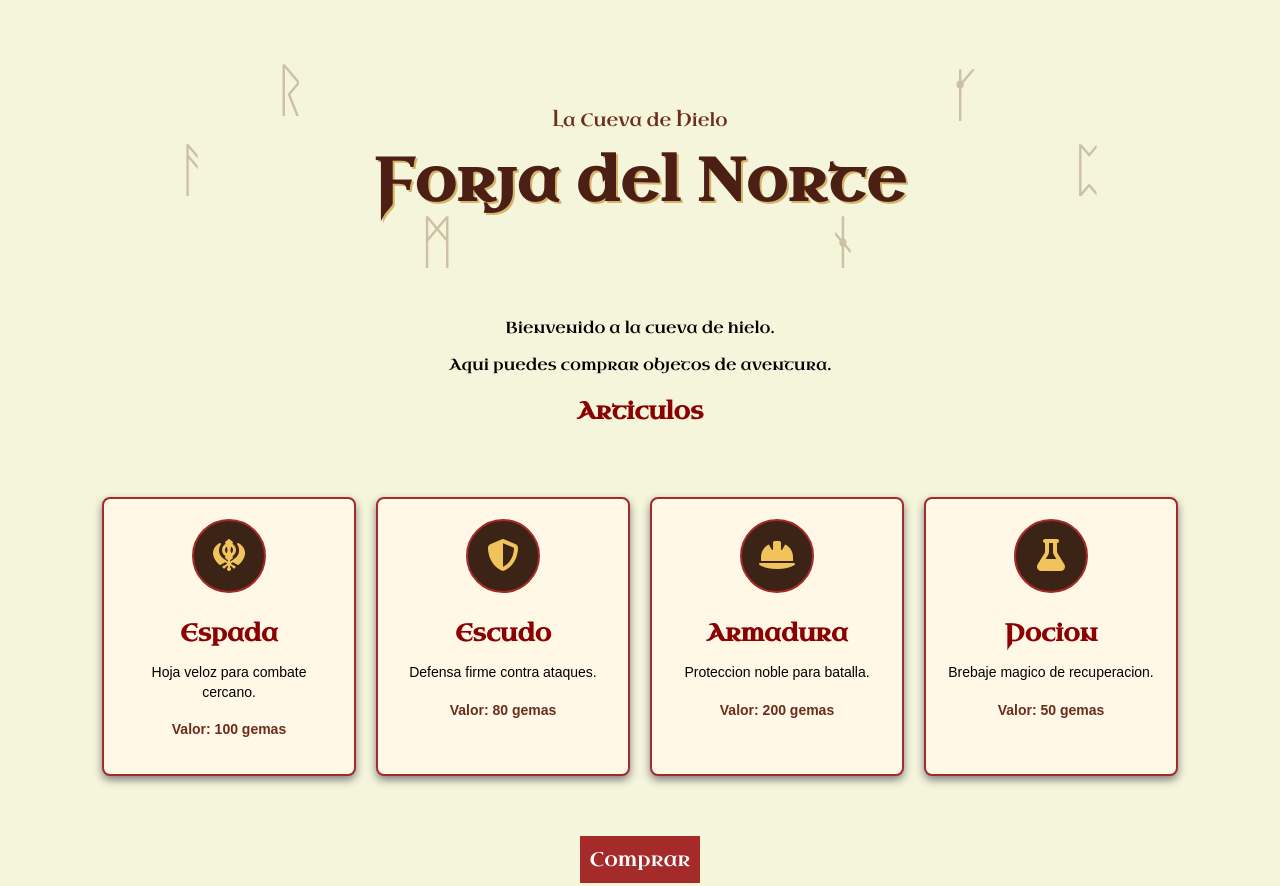
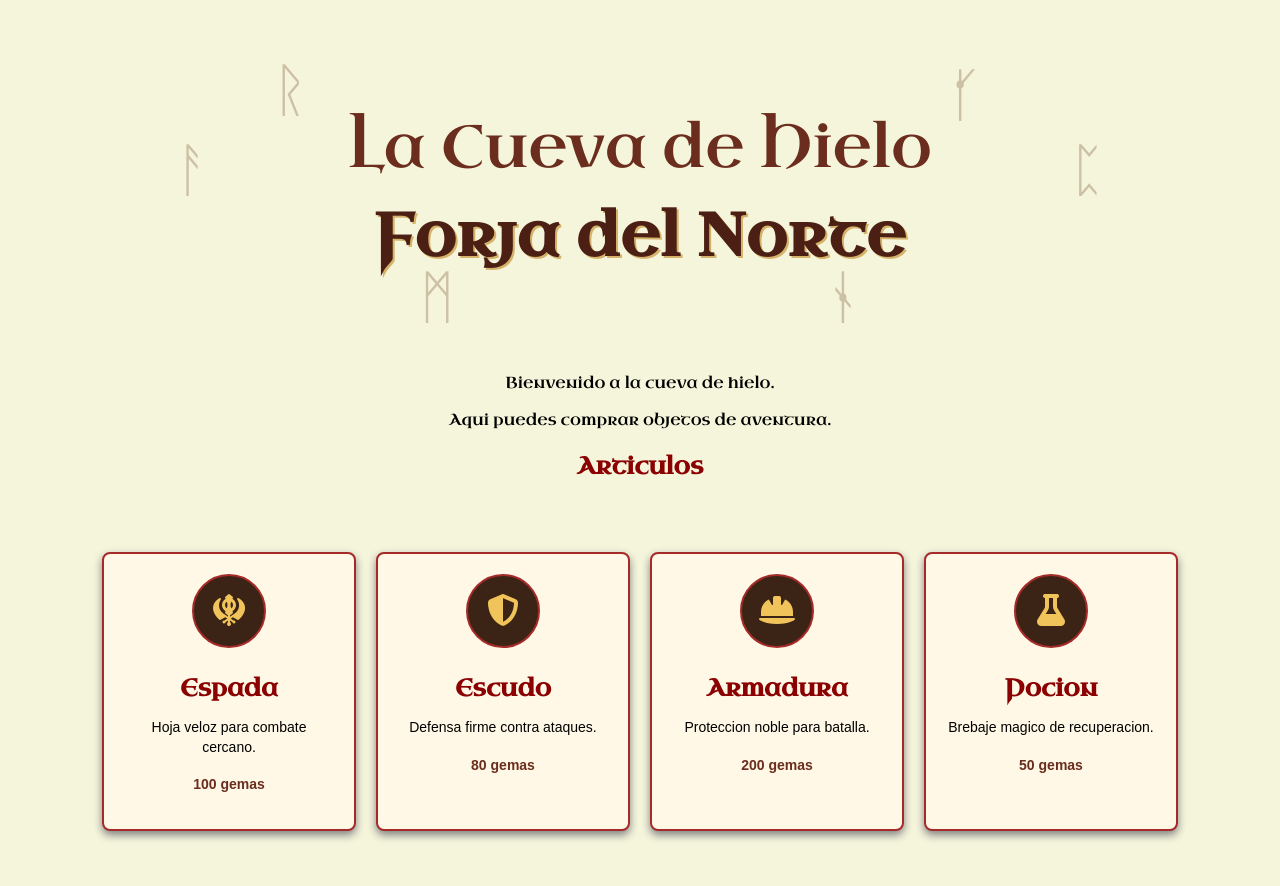
Before and after one commit to BryanGz25/Laboratorio-Github-5-8, a plain HTML site: page index.html in a window 1280 px wide. Shown: the top 886 px of the page. Drawn offline with Linux system fonts and the light colour scheme.

Commit message:
arreglos de textos en descripciones

```diff
--- a/index.html
+++ b/index.html
@@ -33,28 +33,28 @@
             <div class="icono"><i class="fa-solid fa-khanda"></i></div>
             <h3>Espada</h3>
             <p>Hoja veloz para combate cercano.</p>
-            <p class="valor">Valor: 100 gemas</p>
+            <p class="valor">100 gemas</p>
         </div>
 
         <div class="articulo">
             <div class="icono"><i class="fa-solid fa-shield-halved"></i></div>
             <h3>Escudo</h3>
             <p>Defensa firme contra ataques.</p>
-            <p class="valor">Valor: 80 gemas</p>
+            <p class="valor">80 gemas</p>
         </div>
 
         <div class="articulo">
             <div class="icono"><i class="fa-solid fa-helmet-safety"></i></div>
             <h3>Armadura</h3>
             <p>Proteccion noble para batalla.</p>
-            <p class="valor">Valor: 200 gemas</p>
+            <p class="valor">200 gemas</p>
         </div>
 
         <div class="articulo">
             <div class="icono"><i class="fa-solid fa-flask"></i></div>
             <h3>Pocion</h3>
             <p>Brebaje magico de recuperacion.</p>
-            <p class="valor">Valor: 50 gemas</p>
+            <p class="valor">50 gemas</p>
         </div>
     </div>
 
--- a/styles.css
+++ b/styles.css
@@ -20,7 +20,7 @@ body {
 .marca p {
     color: #6b2d1d;
     font-family: 'Uncial Antiqua', cursive;
-    font-size: 18px;
+    font-size: 60px;
     margin: 0;
 }
 
```
